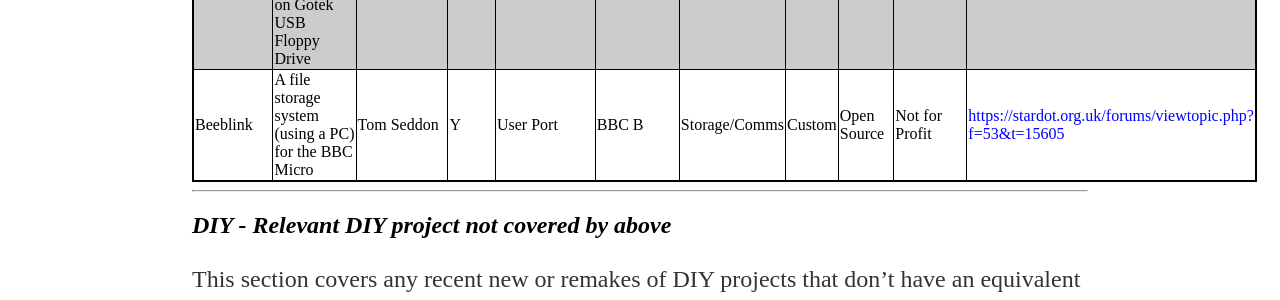
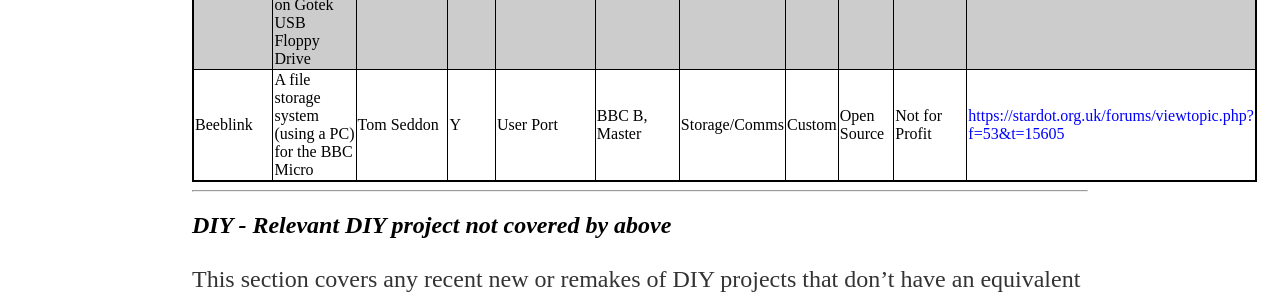
Before and after one commit to elminster/elminster.github.io, a Jekyll site: the page built from hardware.md, in a window 1280 px wide and 900 px high, scrolled down 5889 px. Shown: the part 153-453 px from the top of the window. Built offline with Jekyll 4.4.1, drawn with Linux system fonts in a browser that asks for light colours.

Commit message:
Modified Beeblink to Compat with Beeb and Master.

```diff
--- a/hardware.md
+++ b/hardware.md
@@ -126,7 +126,7 @@
 | UPURS | The main software for the UPURS system. Also requires a user port serial cable and the correct USB Serial dongle. | MartinB | Y | User Port | All *E | Comms | Custom | Open Source | Not for Profit | <http://www.retro-kit.co.uk/UPURS/\n> |
 | I2C (4 U) | Software on a ROM to glue an Acorn to I2C devices | MartinB | Y | User/Analogue Port | All *E | Comms | Custom | Open Source | Not for Profit | <http://stardot.org.uk/forums/viewtopic.php?f=3&t=10966> |
 | Flashfloppy (& Gotek) | Open Source Firmware that support Acorns Filesystems on Gotek USB Floppy Drive | Keir Fraser | Y | Diskdrive Port | All *E | Storage | Custom | Open Source | Not for Profit | <http://stardot.org.uk/forums/viewtopic.php?f=3&t=14994#p201604> |
-| Beeblink | A file storage system (using a PC) for the BBC Micro | Tom Seddon | Y | User Port | BBC B | Storage/Comms | Custom | Open Source | Not for Profit | <https://stardot.org.uk/forums/viewtopic.php?f=53&t=15605> |
+| Beeblink | A file storage system (using a PC) for the BBC Micro | Tom Seddon | Y | User Port | BBC B, Master  | Storage/Comms | Custom | Open Source | Not for Profit | <https://stardot.org.uk/forums/viewtopic.php?f=53&t=15605> |
 
 ***
 ## _**DIY - Relevant DIY project not covered by above**_
```
